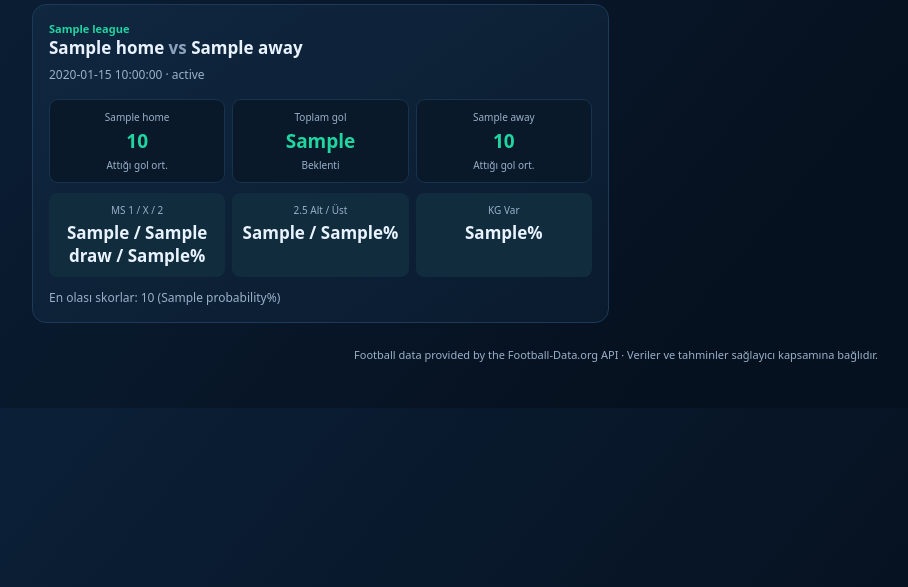
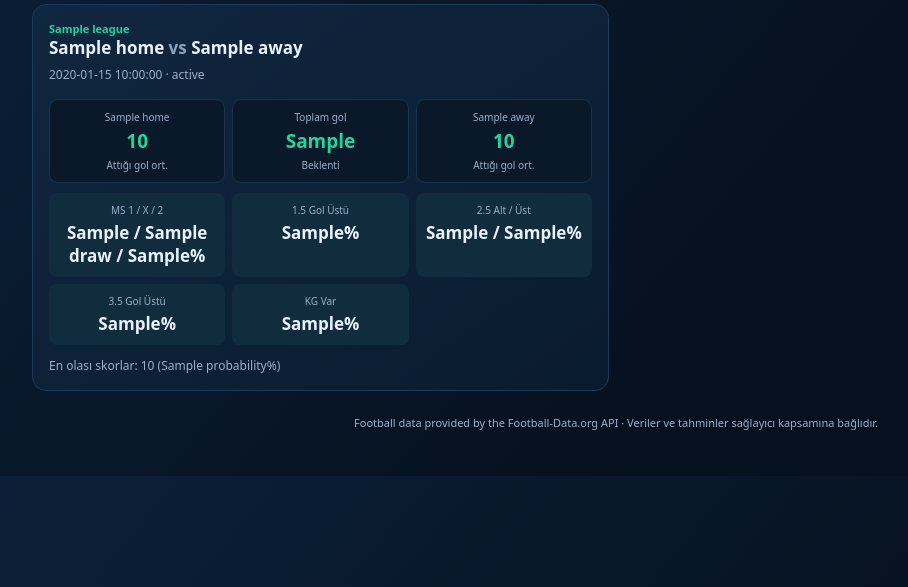
Before and after one commit to bitekalpi10-prog/futboltahmin, a Flask app: template templates/index.html in a window 1280 px wide. Shown: the part 213-800 px from the top of the page, without its empty margins (24-932 px from the left). Run offline with Flask 3, Linux system fonts and the light colour scheme; the template is opened without the code that fills it: most values are stand-ins (such as "Sample title", 1, 10 or a date in 2020).

Commit message:
Update index.html

```diff
--- a/templates/index.html
+++ b/templates/index.html
@@ -9,5 +9,8 @@
 {% if bulletin.errors %}<div class="err">Veri uyarısı: {{ bulletin.errors|join(" · ") }}</div>{% endif %}
 {% if bulletin.matches %}<div class="grid">{% for m in bulletin.matches %}<article class="card"><div class="league">{{ m.league }}</div><h2>{{ m.home }} <span style="color:#8ba2bc">vs</span> {{ m.away }}</h2><div class="date">{{ m.date or "Saat bilgisi yok" }} · {{ m.status }}</div>
 <div class="stats"><div class="stat"><small>{{ m.home }}</small><b>{{ m.home_stats.avg_gf }}</b><small>Attığı gol ort.</small></div><div class="stat"><small>Toplam gol</small><b>{{ m.prediction.expected_goals if not m.prediction.error else "—" }}</b><small>Beklenti</small></div><div class="stat"><small>{{ m.away }}</small><b>{{ m.away_stats.avg_gf }}</b><small>Attığı gol ort.</small></div></div>
-{% if not m.prediction.error %}<div class="preds"><div class="pred"><small>MS 1 / X / 2</small><b>{{ m.prediction.home_win }} / {{ m.prediction.draw }} / {{ m.prediction.away_win }}%</b></div><div class="pred"><small>2.5 Alt / Üst</small><b>{{ m.prediction.under25 }} / {{ m.prediction.over25 }}%</b></div><div class="pred"><small>KG Var</small><b>{{ m.prediction.btts_yes }}%</b></div></div><div class="scores">En olası skorlar: {% for s in m.prediction.top_scores %}{{ s.score }} ({{ s.probability }}%){% if not loop.last %} · {% endif %}{% endfor %}</div>{% else %}<p>{{ m.prediction.error }}</p>{% endif %}</article>{% endfor %}</div>{% else %}<div class="empty"><h2>Henüz maç bülteni yok</h2><p>Önce API anahtarını yapılandır, ardından <code>python refresh.py</code> komutunu çalıştır. Ücretsiz paketin lig kapsamı ve erişim izinleri geçerli olacaktır.</p></div>{% endif %}
+{% if not m.prediction.error %}<div class="preds"><div class="pred"><small>MS 1 / X / 2</small><b>{{ m.prediction.home_win }} / {{ m.prediction.draw }} / {{ m.prediction.away_win }}%</b></div><div class="pred"><small>1.5 Gol Üstü</small><b>{{ m.prediction.over15 }}%</b></div>
+<div class="pred"><small>2.5 Alt / Üst</small><b>{{ m.prediction.under25 }} / {{ m.prediction.over25 }}%</b></div>
+<div class="pred"><small>3.5 Gol Üstü</small><b>{{ m.prediction.over35 }}%</b></div>
+<div class="pred"><small>KG Var</small><b>{{ m.prediction.btts_yes }}%</b></div></div><div class="scores">En olası skorlar: {% for s in m.prediction.top_scores %}{{ s.score }} ({{ s.probability }}%){% if not loop.last %} · {% endif %}{% endfor %}</div>{% else %}<p>{{ m.prediction.error }}</p>{% endif %}</article>{% endfor %}</div>{% else %}<div class="empty"><h2>Henüz maç bülteni yok</h2><p>Önce API anahtarını yapılandır, ardından <code>python refresh.py</code> komutunu çalıştır. Ücretsiz paketin lig kapsamı ve erişim izinleri geçerli olacaktır.</p></div>{% endif %}
 <footer>Football data provided by the Football-Data.org API · Veriler ve tahminler sağlayıcı kapsamına bağlıdır.</footer></main></body></html>
```
